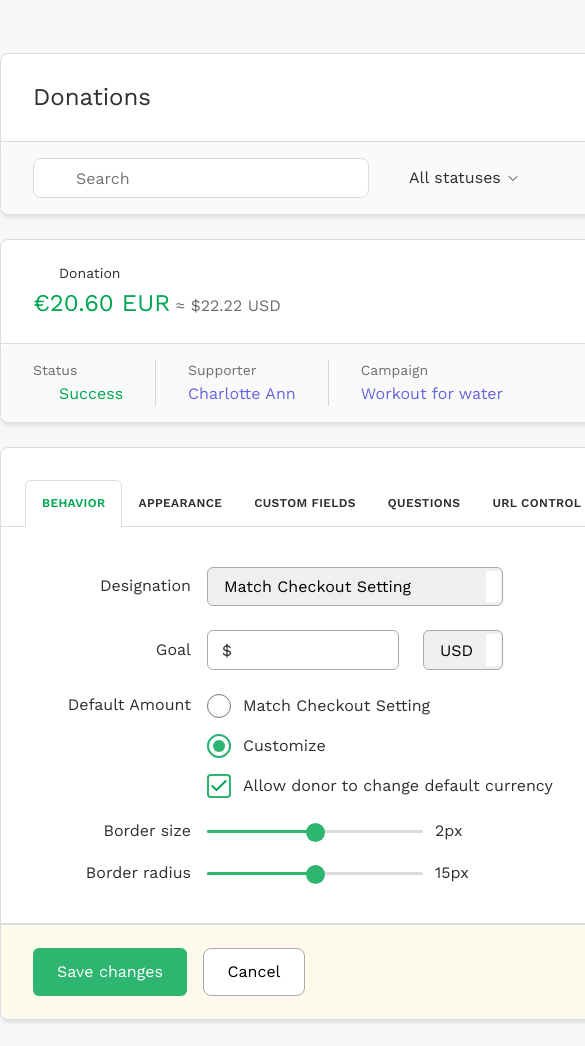
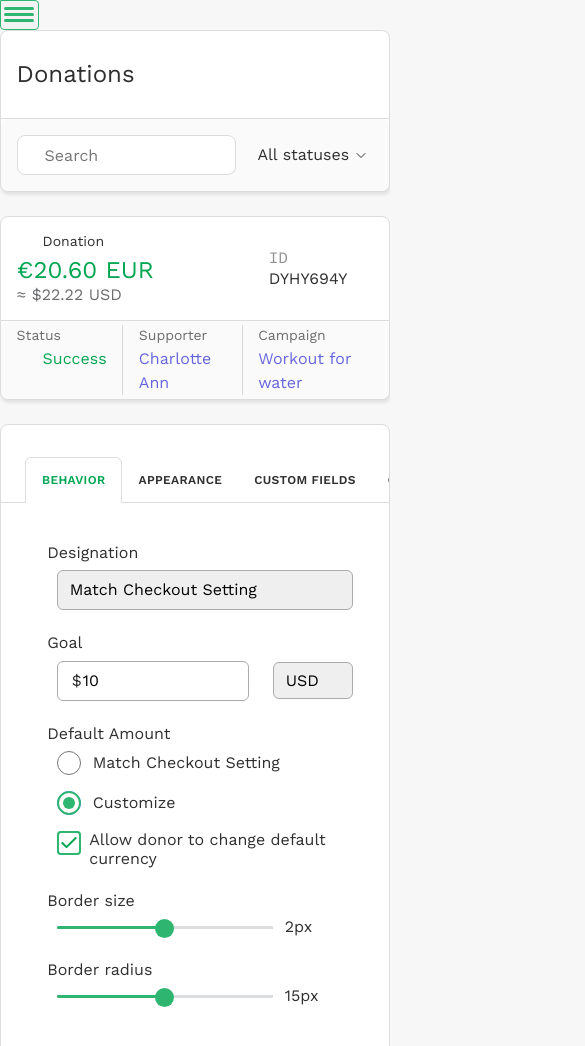
Before and after one commit to Roman-Devel/FundraiseUp, a website built with webpack: page src/index.html in a window 390 px wide. Shown: the top 1046 px of the page, 585 px wide, since content can reach past the window. Built offline with nearby package versions, Linux system fonts and the light colour scheme; files whose address does not match are found by name.

Commit message:
form + media

```diff
--- a/src/index.html
+++ b/src/index.html
@@ -16,7 +16,7 @@
 			<div class="header__footer">
 				<input type="search" name="search" placeholder="Search">
 				<div class="icon-search"></div>
-				<div class="statuses">
+				<div class="statuses" tabindex="0">
 					All statuses
 				</div>
 			</div>
@@ -81,23 +81,23 @@
 
 					<div class="navMenu">
 
-						<div class="navMenu__item navMenu__item-active">
+						<div class="navMenu__item navMenu__item-active" tabindex="0">
 							Behavior
 						</div>
 
-						<div class="navMenu__item">
+						<div class="navMenu__item" tabindex="0">
 							Appearance
 						</div>
 
-						<div class="navMenu__item">
+						<div class="navMenu__item" tabindex="0">
 							Custom Fields
 						</div>
 
-						<div class="navMenu__item">
+						<div class="navMenu__item" tabindex="0">
 							Questions
 						</div>
 
-						<div class="navMenu__item">
+						<div class="navMenu__item" tabindex="0">
 							URL Control
 						</div>
 
@@ -130,7 +130,7 @@
 
 							<div class="part__right">
 								<span class="currencyName">$</span>
-								<input type="number" id="currencyValue" name="currencyValue" class="currencyValue">
+								<input type="number" id="currencyValue" name="currencyValue" class="currencyValue" value="10">
 
 								<div class="selectWrap selectWrap-currency">
 									<select name="currencySelect" id="currencySelect">
@@ -145,20 +145,21 @@
 						<div class="part part-amount">
 
 							<div class="part__left part__left-amount">
-								<label for="amount">Default Amount</label>
+								Default Amount
 							</div>
 
 							<div class="part__right part__right-amount">
 								<div class="group">
-									<input type="radio" name="amount">
-									Match Checkout Setting
+									<input type="radio" name="amount" id="amountFirst" tabindex="0">
+									<label for="amountFirst">Match Checkout Setting</label>
 								</div>
 								<div class="group">
-									<input type="radio" name="amount" checked>
-									Customize
+									<input type="radio" name="amount" id="amountSecond" checked tabindex="0">
+									<label for="amountSecond">Customize</label>
 								</div>
 								<div class="checkBox">
-									<input type="checkbox" name="amountCheck" checked>	Allow donor to change default currency
+									<input type="checkbox" name="amountCheck" id="amountCheck" checked>
+									<label for="amountCheck">Allow donor to change default currency</label>
 								</div>
 							</div>
 
@@ -215,24 +216,28 @@
 
 			<aside class="aside">
 
+				<div class="sandwich">
+					<div></div>
+				</div>
+
 				<nav class="nav">
 
-					<a href="#" class="nav__item">
+					<a href="#" class="nav__item" tabindex="0">
 						<span class="icon icon-repeat"></span>
 						Change Amount
 					</a>
 
-					<a href="#" class="nav__item">
+					<a href="#" class="nav__item" tabindex="0">
 						<span class="icon icon-wallet"></span>
 						Change Payment Method
 					</a>
 
-					<a href="#" class="nav__item nav__item-active">
+					<a href="#" class="nav__item nav__item-active" tabindex="0">
 						<span class="icon icon-calendar"></span>
 						Change Date
 					</a>
 
-					<a href="#" class="nav__item">
+					<a href="#" class="nav__item" tabindex="0">
 						<span class="icon icon-cancel"></span>
 						Cancel Recurring
 					</a>
--- /dev/null
+++ b/src/styles/_media.scss
@@ -0,0 +1,222 @@
+@media screen and (max-width: 1224px) {
+	.wrapper {
+		padding: 30px 0;
+		width: 100vw;
+	}
+
+	.header {
+		@media screen and (max-width: 720px) {
+			.statuses {
+				margin-left: calc(100vw / (720 / 40));
+			}
+		}
+
+		@media screen and (max-width: 650px) {
+			input[type="search"] {
+				padding-left: calc(100vw / (650 / 45));
+			}
+
+			.icon-search {
+				left: calc(100vw / (650 / 40));
+			}
+		}
+	}
+
+	.subheader {
+		width: calc(100vw / (1224 / 936));
+
+		@media screen and (max-width: 829px) {
+			& {
+				width: 100vw;
+			}
+		}
+	}
+
+	.aside {
+		width: calc(100vw / (1224 / 264));
+	}
+
+	.formContent {
+		width: calc(100vw / (1224 / 936));
+
+		@media screen and (max-width: 829px) {
+			& {
+				width: 100vw;
+			}
+		}
+	}
+}
+
+@media screen and (max-width: 829px) {
+	.aside {
+		position: fixed;
+		z-index: 10;
+
+		.sandwich {
+			display: block;
+			position: relative;
+			z-index: 11;
+			width: 39px;
+			height: 30px;
+			border: 1px solid #2EB670;
+			border-radius: 0 4px 4px 4px;
+			background-color: #F3F3F3;
+
+			&::before {
+				content: "";
+				top: 6px;
+				left: 3px;
+				position: absolute;
+				background: #2EB670;
+				width: 30px;
+				height: 3px;
+				border-radius: 6px;
+				transition: 0.5s;
+			}
+
+			& div {
+				top: 12px;
+				left: 3px;
+				position: absolute;
+				background: #2EB670;
+				width: 30px;
+				height: 3px;
+				border-radius: 4px;
+				transition: 0.5s;
+			}
+
+			&::after {
+				content: "";
+				top: 18px;
+				left: 3px;
+				position: absolute;
+				background: #2EB670;
+				width: 30px;
+				height: 3px;
+				border-radius: 4px;
+				transition: 0.5s;
+			}
+
+			&-active:before {
+				transform: translateY(7px) rotate(135deg);
+			}
+			&-active:after {
+				transform: translateY(-5px) rotate(-135deg);
+			}
+			&-active div {
+				transform: scale(0);
+			}
+		}
+
+		.nav {
+			justify-content: center;
+			align-items: flex-start;
+			flex-direction: column;
+
+			position: fixed;
+			top: 0;
+			left: 0;
+			bottom: 0;
+			width: 300px;
+			border-radius: 0 8px 8px 0 !important;
+			transform-origin: 0 0;
+			transform: scale(0);
+
+			&-active {
+				display: flex;
+				transition: all 0.5s;
+				transform-origin: 0 0;
+				transform: scale(1);
+				opacity: 1
+			}
+			&-passive {
+				display: flex;
+				transition: all 0.5s;
+			}
+
+			&__item {
+				width: 300px;
+			}
+		}
+	}
+}
+
+@media screen and (max-width: 800px) {
+	.header {
+		&__title {
+			padding: 0 calc(100vw / (800 / 32));
+		}
+
+		&__footer {
+			padding: 0 calc(100vw / (800 / 32));
+		}
+	}
+
+	.subheader {
+		&__header {
+			padding: 0 calc(100vw / (800 / 32));
+
+			.donation {
+				&__value {
+					&-current {
+						@media screen and (max-width: 410px) {
+							& {
+								display: block;
+							}
+						}
+					}
+				}
+			}
+		}
+
+		&__footer {
+			.item {
+				padding: 0 calc(100vw / (800 / 32));
+
+				@media screen and (max-width: 455px) {
+					& {
+						min-height: 70px;
+					}
+				}
+			}
+		}
+	}
+
+	.formContent {
+		.form {
+			margin-left: 5vw;
+
+			&__bottom {
+				margin-left: -5vw;
+			}
+		}
+	}
+}
+
+@media screen and (max-width: 480px) {
+	.formContent {
+		.form {
+			.part {
+				flex-direction: column;
+
+				&__left {
+					width: 315px;
+					text-align: left;
+					margin-right: 0;
+					margin-bottom: 8px;
+
+					&-amount {
+						margin: 0 auto 8px auto !important;
+					}
+				}
+
+				&__right {
+					&-amount {
+						width: 296px;
+						margin: 0 auto;
+					}
+				}
+			}
+		}
+	}
+}
--- a/src/styles/aside.scss
+++ b/src/styles/aside.scss
@@ -6,9 +6,17 @@
 	top: 0;
 	width: 264px;
 	min-height: 205px;
-	@include mainCardRulles;
+
+	.sandwich {
+		display: none;
+		width: 30px;
+		height: 30px;
+	}
 
 	.nav {
+
+		@include mainCardRulles;
+
 		&__item {
 			&:last-child {
 				border-bottom: none;
@@ -19,6 +27,7 @@
 			}
 
 			@include flex(left, center);
+			padding-right: 10px;
 			height: 51px;
 			border-bottom: 1px solid #DBDCDE;
 			text-decoration: none;
@@ -44,8 +53,10 @@
 				}
 			}
 
-			&:hover:not(&-active) {
-				background-color: rgba(243,243,243, 0.35);
+			&:focus {
+				outline: none;
+				text-decoration: underline;
+				color: $active-text;
 			}
 		}
 	}
--- a/src/styles/formContent.scss
+++ b/src/styles/formContent.scss
@@ -9,19 +9,37 @@
 
 	.navMenu {
 		margin-top: $header-padding;
+		padding-bottom: 1px;
+		position: relative;
 		@include flex(left, center);
-		border-bottom: 1px solid #DBDCDE;
+		overflow-x: auto;
+		overflow-y: hidden;
+
+		&::-webkit-scrollbar {
+			width: 0;
+			height: 0;
+		}
+
+		&::before {
+			content: "";
+			position: absolute;
+			bottom: 1px;
+			width: 100%;
+			border-bottom: 1px solid #DBDCDE;
+		}
 
 		&__item {
 			position: relative;
 			@include flex(center, center);
 			padding: 0 16px;
 			min-height: 46px;
+			border-bottom: 1px solid #DBDCDE;
 			font-family: "WorkSans-SemiBold", sans-serif;
 			font-size: 12px;
 			line-height: 20px;
 			letter-spacing: 0.03em;
 			text-transform: uppercase;
+			white-space: nowrap;
 			cursor: pointer;
 
 			&:first-child {
@@ -42,6 +60,12 @@
 					height: 8px;
 					background-color: white;
 				}
+			}
+
+			&:focus {
+				color: $active-text;
+				text-decoration: underline;
+				outline: none
 			}
 		}
 	}
@@ -81,7 +105,7 @@
 
 				.currencyName {
 					position: absolute;
-					top: 12px;
+					top: 11px;
 					left: 15px;
 				}
 
@@ -89,6 +113,10 @@
 					padding: 0 15px 0 25px;
 					width: 192px;
 					height: 40px;
+
+					&:focus {
+						border-color: $elements-color;
+					}
 				}
 
 				.selectWrap {
@@ -97,17 +125,6 @@
 
 					&-currency {
 						width: 80px;
-					}
-
-					&::before {
-						content: "";
-						position: absolute;
-						top: 10%;
-						right: 2px;
-						height: 80%;
-						width: 15px;
-						background-color: #fff;
-						pointer-events: none;
 					}
 
 					&::after {
@@ -123,11 +140,20 @@
 					select#Designation {
 						padding: 8px 12px;
 						min-width: 296px;
+						height: 40px;
+
+						&:focus {
+							border-color: $elements-color;
+						}
 					}
 
 					select#currencySelect {
 						padding: 8.5px 12px;
 						min-width: 80px;
+
+						&:focus {
+							border-color: $elements-color;
+						}
 					}
 				}
 
@@ -137,8 +163,33 @@
 
 					.group {
 						@include flex(left, center);
+						position: relative;
 						margin-bottom: 16px;
 						width: 100%;
+
+						input {
+							margin-right: 12px;
+							width: 24px;
+							height: 24px;
+
+							&[type="radio"]:checked + label::before {
+								content: "";
+								position: absolute;
+								top: 0;
+								left: 0;
+								@include addImage(24px, 24px, radio);
+								border-radius: 30px;
+							}
+
+							&:focus {
+								filter: drop-shadow(0px 1px 3px $elements-color);
+							}
+						}
+					}
+
+					.checkBox {
+						@include flex(left, center);
+						position: relative;
 
 						input {
 							position: relative;
@@ -146,33 +197,17 @@
 							width: 24px;
 							height: 24px;
 
-							&:checked::before {
-								content: "";
-								position: absolute;
-								top: 0;
-								left: 0;
-								@include addImage(24px, 24px, radio);
-								border-radius: 30px;
-							}
-						}
-					}
-
-					.checkBox {
-						@include flex(left, center);
-
-						input {
-							position: relative;
-							margin-right: 12px;
-							width: 24px;
-							height: 24px;
-
-							&:checked::before {
+							&[type="checkbox"]:checked + label::before {
 								content: "";
 								position: absolute;
 								top: 0;
 								left: 0;
 								@include addImage(24px, 24px, checker);
 								z-index: 5;
+							}
+
+							&[type="checkbox"]:checked {
+								opacity: 0;
 							}
 
 							&:checked::after {
@@ -183,6 +218,10 @@
 								width: 30px;
 								height: 30px;
 								background-color: #fff;
+							}
+
+							&:focus {
+								filter: drop-shadow(0px 1px 3px $elements-color);
 							}
 						}
 					}
@@ -224,6 +263,15 @@
 						-webkit-appearance: none;
 						height: 0;
 						width: 216px;
+
+						&:focus {animation: focusRange 0.5s;}
+
+						@keyframes focusRange {
+							50% { filter: drop-shadow(0px 3px 2px #2EB670); }
+						}
+						@-webkit-keyframes focusRange {
+							50% { filter: drop-shadow(0px 3px 2px #2EB670); }
+						}
 					}
 
 					input[type=range]::-webkit-slider-runnable-track {
@@ -242,6 +290,18 @@
 						width: 19px;
 						height: 19px;
 						border-radius: 19px;
+						background-color: #2EB670;
+						cursor: pointer;
+						z-index: 10;
+					}
+					input[type=range]::-moz-range-thumb {
+						-webkit-appearance: none;
+						position: relative;
+						margin-top: -7px;
+						width: 19px;
+						height: 19px;
+						border-radius: 19px;
+						border: none;
 						background-color: #2EB670;
 						cursor: pointer;
 						z-index: 10;
@@ -278,6 +338,17 @@
 				background-color: #FFFFFF;
 				transition: all 0.2s;
 			}
+
+			button:focus {
+				animation: focusBtn 0.4s;
+			}
+
+			@keyframes focusBtn {
+				50% { transform: scale(0.98); }
+			}
+			@-webkit-keyframes focusBtn {
+				50% { transform: scale(0.98); }
+			}
 		}
 	}
 }
--- a/src/styles/header.scss
+++ b/src/styles/header.scss
@@ -20,7 +20,8 @@
 	input[type="search"] {
 		position: relative;
 		padding-left: 42px;
-		width: 336px;
+		min-width: 190px;
+    	max-width: 336px;
 		height: 40px;
 		border: 1px solid #DBDCDE;
     	border-radius: 8px;
@@ -50,5 +51,11 @@
 			transform: translateY(-50%);
 			@include addImage(10px, 7px, arrow-bottom);
 		}
+
+		&:focus {
+			color: $active-text;
+			text-decoration: underline;
+			outline: none
+		}
 	}
 }
--- a/src/styles/main.scss
+++ b/src/styles/main.scss
@@ -17,6 +17,7 @@ button {
 	cursor: pointer;
 }
 select {
+	-webkit-appearance: none;
 	cursor: pointer;
 }
 input {
@@ -43,3 +44,5 @@ body {
 
 button:active 		{ transform: scale(0.98) }
 .icon-copy:active 	{ transform: scale(0.95) }
+
+@import "media";
--- a/webpack.config.js
+++ b/webpack.config.js
@@ -76,7 +76,10 @@ module.exports = {
 									[
 										'autoprefixer',
 										{
-											overrideBrowserslist:['last 5 version']
+											overrideBrowserslist:[
+												"last 4 version",
+												"IE 11"
+											]
 										}
 									]
 								],
```
Also changed, not shown: src/index.js (+23 -0 lines).
